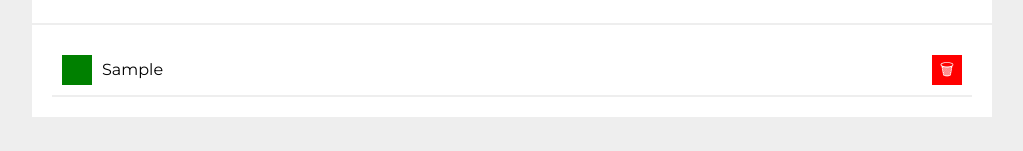
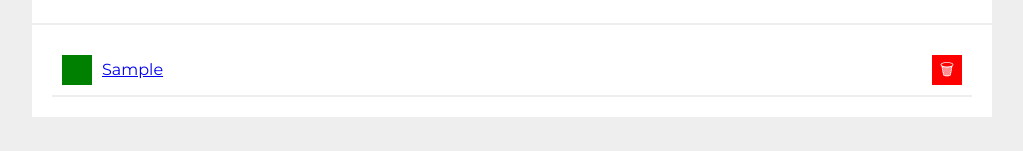
Before and after one commit to Adrode/todos-list-react-ts, a React (Create React App) app: page /tasks/1#/tasks in a window 1280 px wide. Both pictures are taken after typing "Sample" into the empty fields and a click on the button "Add task". Shown: the part 357-508 px from the top of the page, without its empty margins (128-1151 px from the left). Built offline with nearby package versions, Linux system fonts and the light colour scheme.

Commit message:
single task page added, rebuilt project to apply changes

```diff
--- a/src/App.js
+++ b/src/App.js
@@ -1,6 +1,7 @@
 import { NavLink, Switch, Route, HashRouter, Redirect } from "react-router-dom/cjs/react-router-dom.min";
-import Tasks from "./features/tasks/Tasks";
-import { Author } from "./features/tasks/Author";
+import TasksPage from "./features/tasks/TasksPage";
+import TaskPage from "./features/tasks/TaskPage";
+import AuthorPage from "./features/tasks/AuthorPage";
 
 const App = () => (
     <HashRouter>
@@ -18,11 +19,14 @@
                 </li>
             </ul>
             <Switch>
+                <Route path="/tasks/:id">
+                    <TaskPage />
+                </Route>
                 <Route path="/tasks">
-                    <Tasks />
+                    <TasksPage />
                 </Route>
                 <Route path="/author">
-                    <Author />
+                    <AuthorPage />
                 </Route>
                 <Route path="/">
                     <Redirect to="/tasks" />
--- a/src/features/tasks/Author/index.js
+++ b/src/features/tasks/AuthorPage/index.js
@@ -1,7 +1,7 @@
 import Header from "../../../common/Header";
 import Section from "../../../common/Section";
 
-export const Author = () => (
+const AuthorPage = () => (
     <>
         <Header title="Information about author" />
         <Section
@@ -12,3 +12,5 @@
         />
     </>
 );
+
+export default AuthorPage;
--- /dev/null
+++ b/src/features/tasks/TaskPage/index.js
@@ -0,0 +1,25 @@
+import { useSelector } from "react-redux";
+import { useParams } from "react-router-dom/cjs/react-router-dom.min";
+import Header from "../../../common/Header";
+import Section from "../../../common/Section";
+import { selectTaskById } from "../tasksSlice";
+
+const TaskPage = () => {
+    const { id } = useParams();
+    const task = useSelector(state => selectTaskById(state, id));
+
+    return (
+        <>
+            <Header title="Task details" />
+            <Section
+                title={task ? task.content : "Task not found"}
+                body={task ?
+                    <><strong>Completed: </strong>{task.done ? "Yes" : "No"}</>
+                    : ""
+                }
+            />
+        </>
+    )
+};
+
+export default TaskPage;
--- a/src/features/tasks/Buttons/index.js
+++ b/src/features/tasks/TasksPage/Buttons/index.js
@@ -7,7 +7,7 @@
     toggleHideDone,
     toggleAllDone,
     fetchExampleTasks
-} from "../tasksSlice";
+} from "../../tasksSlice";
 
 const Buttons = () => {
     const hideDone = useSelector(selectHideDone);
--- a/src/features/tasks/Form/index.js
+++ b/src/features/tasks/TasksPage/Form/index.js
@@ -2,7 +2,7 @@
 import { useDispatch } from 'react-redux';
 import { nanoid } from '@reduxjs/toolkit';
 import { StyledForm, Input, Button } from "./styled";
-import { addTask } from '../tasksSlice';
+import { addTask } from "../../tasksSlice";
 
 const Form = () => {
     const [newTaskContent, setNewTaskContent] = useState("");
--- a/src/features/tasks/TasksList/index.js
+++ b/src/features/tasks/TasksPage/TasksList/index.js
@@ -1,6 +1,7 @@
+import { Link } from "react-router-dom/cjs/react-router-dom.min";
 import { useSelector, useDispatch } from "react-redux";
 import { StyledTasks, Element, Button, Content } from "./styled";
-import { selectTasks, selectHideDone, removeTask, toggleTaskDone } from "../tasksSlice";
+import { selectTasks, selectHideDone, removeTask, toggleTaskDone } from "../../tasksSlice";
 
 const TasksList = () => {
     const tasks = useSelector(selectTasks);
@@ -24,7 +25,7 @@
                     <Content
                         $done={task.done}
                     >
-                        {task.content}
+                        <Link to={`/tasks/${task.id}`}>{task.content}</Link>
                     </Content>
                     <Button
                         $remove
--- a/src/features/tasks/tasksSlice.js
+++ b/src/features/tasks/tasksSlice.js
@@ -50,4 +50,7 @@
 export const selectHideDone = state => selectTasksState(state).hideDone;
 export const selectIsEveryTaskDone = state => selectTasks(state).every(({ done }) => done);
 export const selectIsTasksListEmpty = state => selectTasks(state).length === 0;
+
+export const selectTaskById = (state, taskId) => selectTasks(state).find(({ id }) => id === taskId);
+
 export default tasksSlice.reducer;
```
Also changed, not shown: src/features/tasks/TasksPage/index.js (renamed from src/features/tasks/Tasks.js, +5 -5 lines), src/features/tasks/TasksPage/Buttons/styled.js (renamed from src/features/tasks/Buttons/styled.js), src/features/tasks/TasksPage/Form/styled.js (renamed from src/features/tasks/Form/styled.js), src/features/tasks/TasksPage/TasksList/styled.js (renamed from src/features/tasks/TasksList/styled.js).
